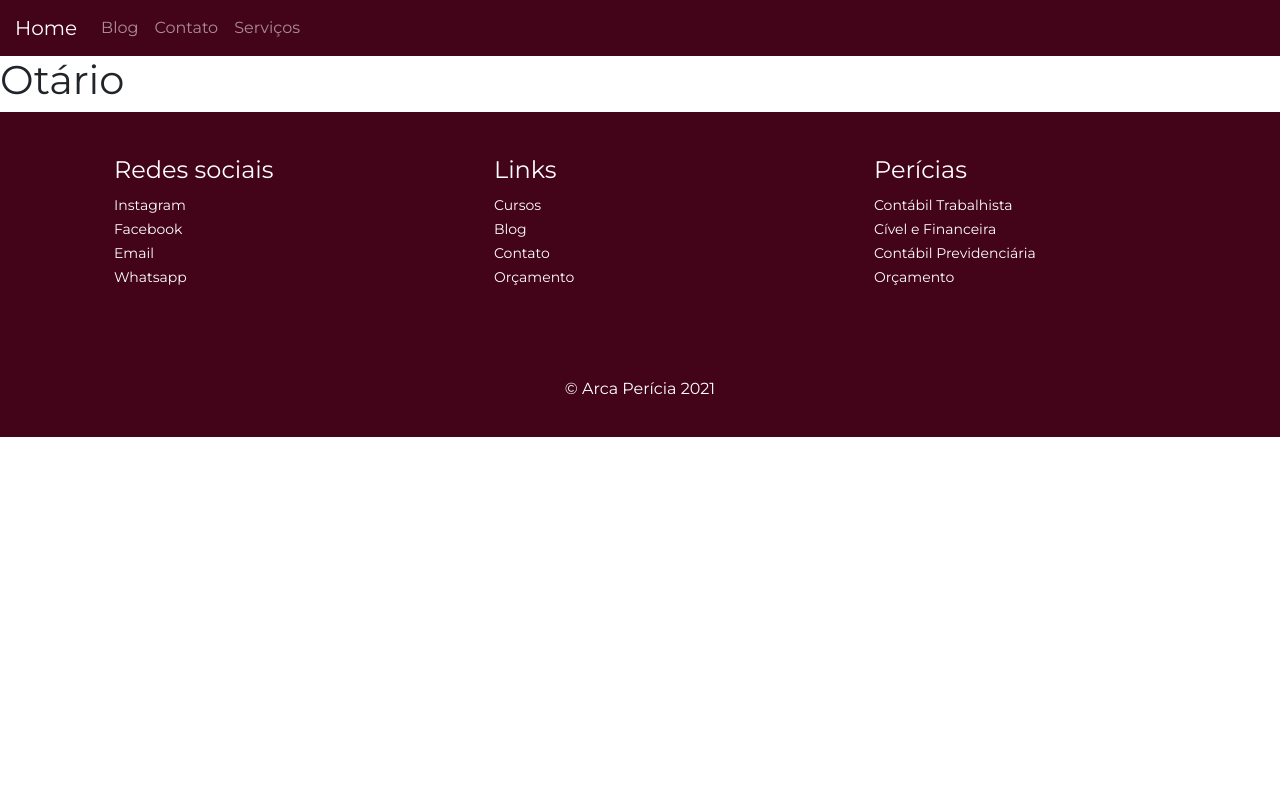
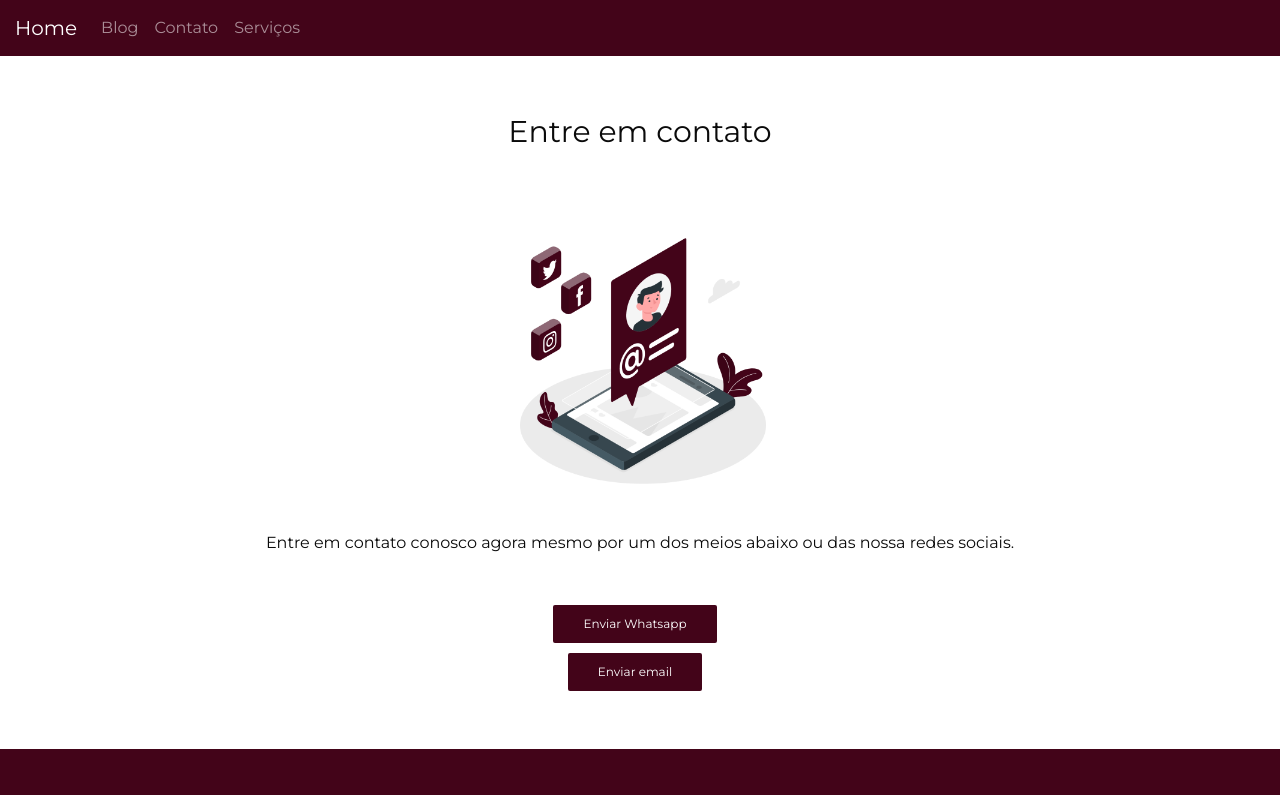
Before and after one commit to IsaqueFranklin/Institutional-website-blog, a React (Create React App) app: page /contato in a window 1280 px wide. Shown: the top 795 px of the page. Built offline with nearby package versions, Linux system fonts and the light colour scheme; no server answers.

Commit message:
contact page done

```diff
--- a/src/components/Contato.js
+++ b/src/components/Contato.js
@@ -1,9 +1,21 @@
 import React from 'react'
+import { Container, Row, Col } from 'react-bootstrap'
+
 
 function Contato() {
     return (
-        <div>
-            <h1>Otário</h1>
+        <div className="contact">
+            <br></br>
+            <br></br>
+            <h3 className="titulo2">Entre em contato</h3>
+            <hr></hr>
+            <img src="img/contato.png" alt="imagem de contato" className="homeimgs" />
+            <p className="paragraph2">Entre em contato conosco agora mesmo por um dos meios abaixo ou das nossa redes sociais.</p>
+            <br></br>
+            <a href=""><button>Enviar Whatsapp</button></a>
+            <a href="mailto:"><button>Enviar email</button></a>
+            <br></br>
+            <br></br>
         </div>
     )
 }
--- a/src/styles/style.css
+++ b/src/styles/style.css
@@ -251,6 +251,16 @@ a:hover{
     text-align: center;
 }
 
+.contact {
+    width: 100%;
+    padding: 10px;
+    display: flex;
+    flex-direction: column;
+    justify-content: center;
+    align-items: center;
+    text-align: center;
+}
+
 .colitem {
     align-items: center;
     justify-content: center;
```
Also changed, not shown: public/img/contato.png (added).
